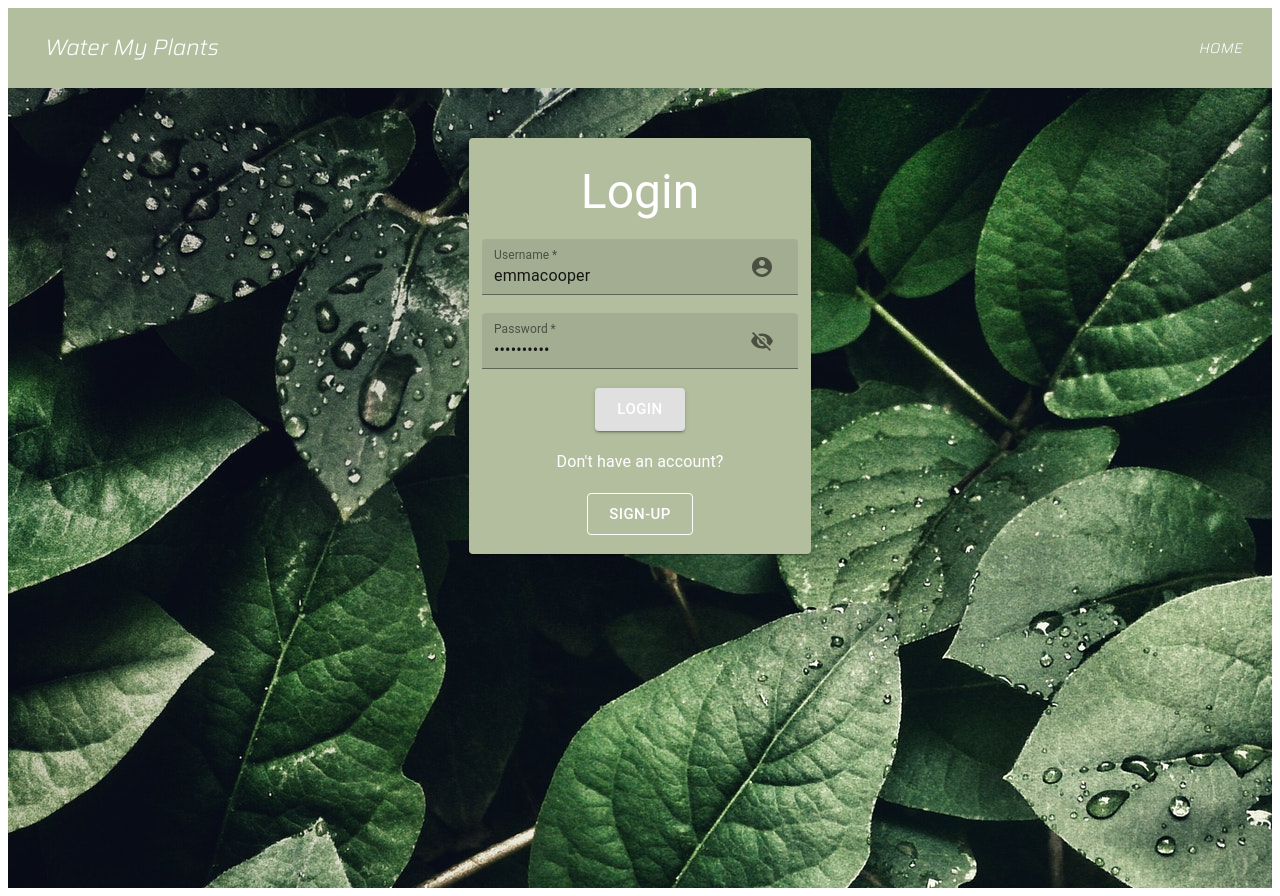
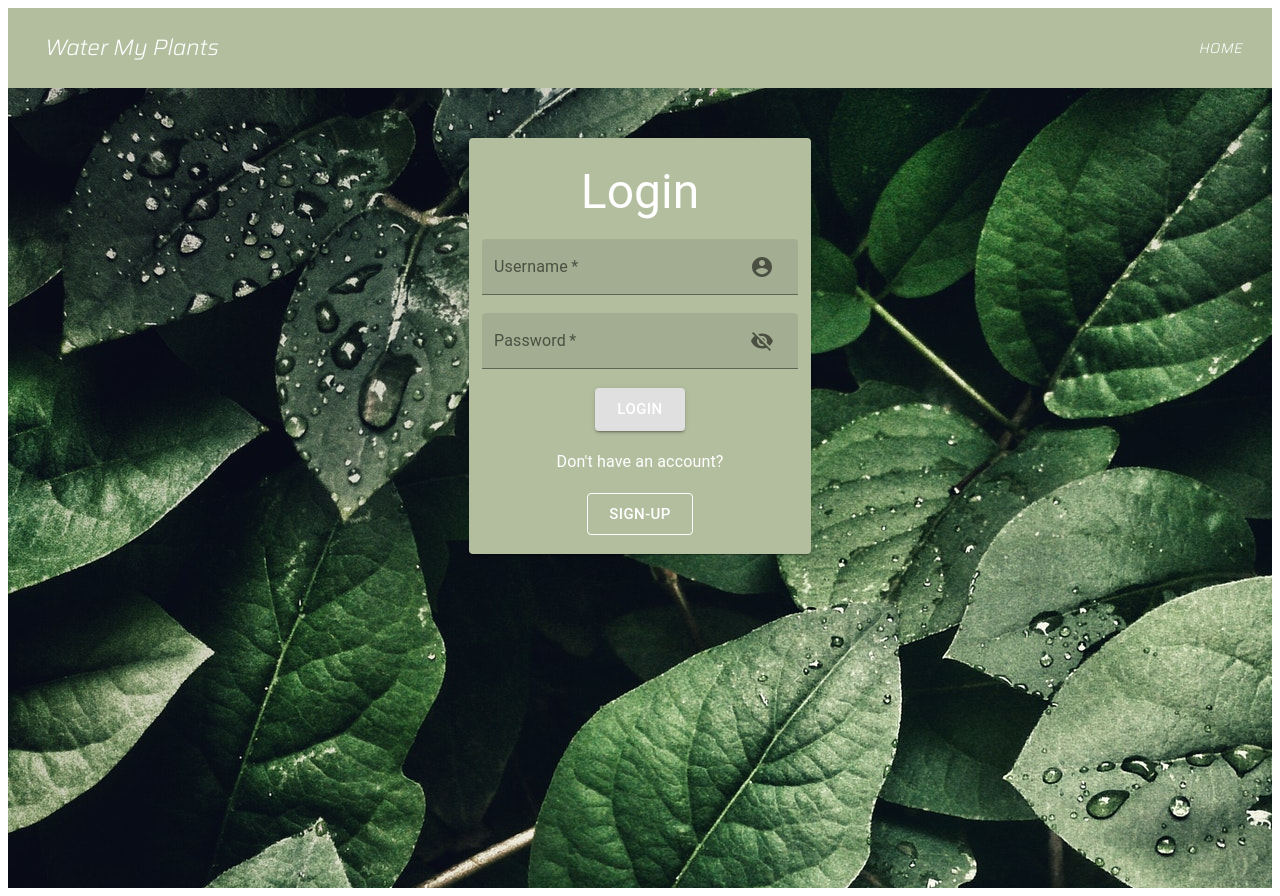
Before and after one commit to water-my-plant-tt44/TT-44-water-my-plants-front-end, a React (Create React App) app: page /login in a window 1280 px wide. Built offline with nearby package versions, Linux system fonts and the light colour scheme; a web font is replaced by a local one.

Commit message:
final touches on styling

```diff
--- a/src/components/Login.js
+++ b/src/components/Login.js
@@ -42,8 +42,8 @@ const useStyles = makeStyles({
 });
 
 const initialLogin = {
-  username: "emmacooper",
-  password: "emmacooper",
+  username: "",
+  password: "",
 };
 
 const initialHelperText = {
```
